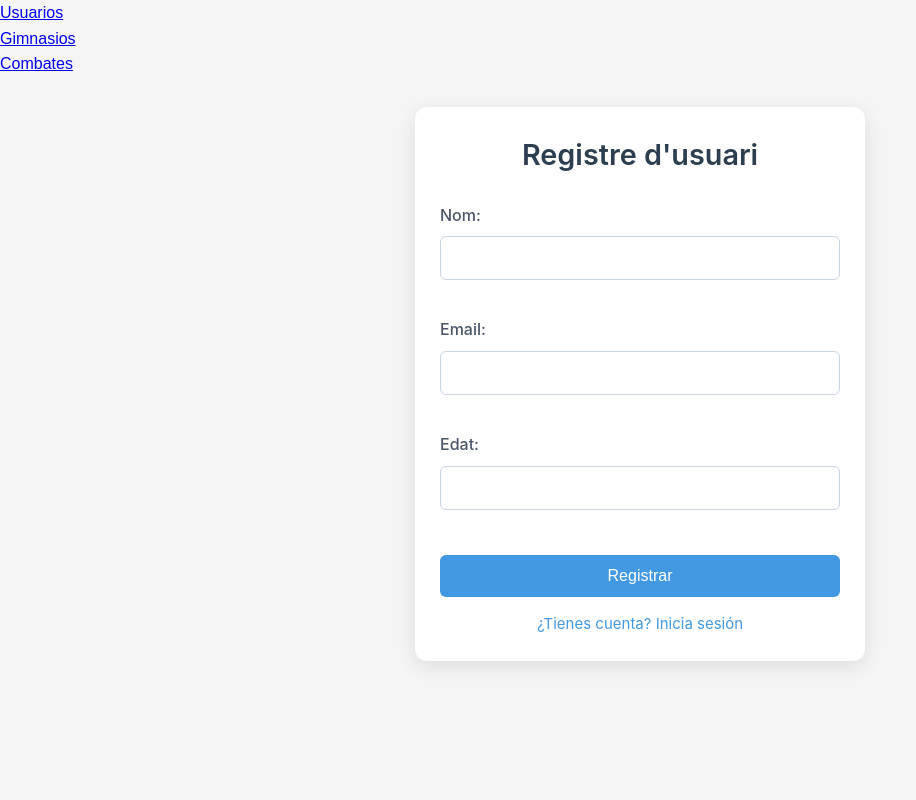
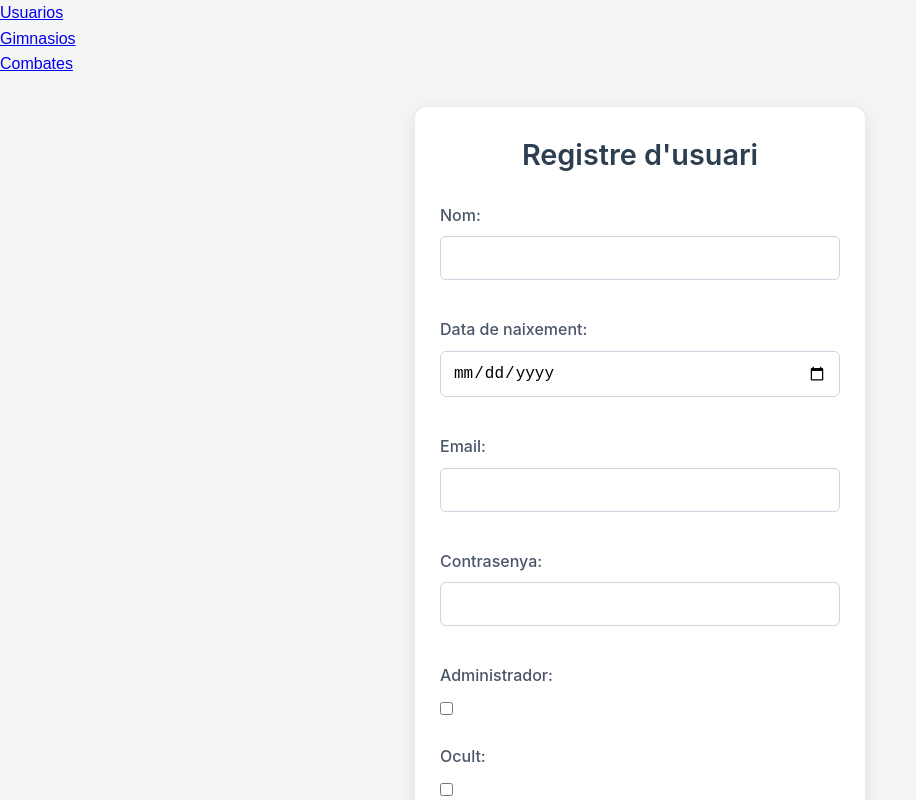
Before and after one commit to paucozar/Minim_1_Frontend_G3, an Angular app: page /register in a window 1280 px wide. Shown: the top 800 px of the page, without its empty margins (0-916 px from the left). Built offline with nearby package versions, Linux system fonts and the light colour scheme.

Commit message:
Sobrescribir rama main con los cambios actuales

```diff
--- a/src/app/login/login.component.ts
+++ b/src/app/login/login.component.ts
@@ -42,7 +42,7 @@ ngOnInit(): void {
     return this.formularioLogin.get(controlName)?.hasError(errorType) && this.formularioLogin.get(controlName)?.touched;
   }
 
-  login(){
+  login() {
     if (this.formularioLogin.invalid) {
       this.formularioLogin.markAllAsTouched();
       return;
@@ -53,14 +53,17 @@ ngOnInit(): void {
     this.authService.login(loginData).subscribe({
       next: (response) => {
         console.log('Login exitoso:', response);
-        this.exportLoggedIn.emit(true);
-        this.router.navigate(['/usuario']);
-
-
+        this.router.navigate(['/users']); // Redirigir al componente de usuarios
       },
       error: (error) => {
         console.error('Error en el login:', error);
-        alert('Error en el login, verifica tus credenciales');
+        if (error.status === 404) {
+          alert('Usuario no encontrado. Por favor, verifica tu email.');
+        } else if (error.status === 400 || error.status === 401) {
+          alert('Contraseña incorrecta. Por favor, verifica tu contraseña.');
+        } else {
+          alert('Error en el servidor. Inténtalo más tarde.');
+        }
       }
     });
   }
--- a/src/app/register/register.component.html
+++ b/src/app/register/register.component.html
@@ -14,6 +14,17 @@
     </div>
 
     <div class="form-group">
+      <label for="birthDate">Data de naixement:</label>
+      <input
+        type="date"
+        id="birthDate"
+        formControlName="birthDate"
+        class="form-control"
+        [ngClass]="{'form-control-error': teError('birthDate', 'required')}">
+      <div class="error-message" *ngIf="teError('birthDate', 'required')">Data de naixement requerida.</div>
+    </div>
+
+    <div class="form-group">
       <label for="email">Email:</label>
       <input
         type="email"
@@ -26,15 +37,33 @@
     </div>
 
     <div class="form-group">
-      <label for="age">Edat:</label>
+      <label for="password">Contrasenya:</label>
       <input
-        type="number"
-        id="age"
-        formControlName="age"
+        type="password"
+        id="password"
+        formControlName="password"
         class="form-control"
-        [ngClass]="{'form-control-error': teError('age', 'required') || teError('age', 'min')}">
-      <div class="error-message" *ngIf="teError('age', 'required')">Edat requerida.</div>
-      <div class="error-message" *ngIf="teError('age', 'min')">Edat > 0.</div>
+        [ngClass]="{'form-control-error': teError('password', 'required') || teError('password', 'minlength')}">
+      <div class="error-message" *ngIf="teError('password', 'required')">Contrasenya requerida.</div>
+      <div class="error-message" *ngIf="teError('password', 'minlength')">La contrasenya ha de tenir almenys 8 caràcters.</div>
+    </div>
+
+    <div class="form-group">
+      <label for="isAdmin">Administrador:</label>
+      <input
+        type="checkbox"
+        id="isAdmin"
+        formControlName="isAdmin"
+        class="form-check-input">
+    </div>
+
+    <div class="form-group">
+      <label for="isHidden">Ocult:</label>
+      <input
+        type="checkbox"
+        id="isHidden"
+        formControlName="isHidden"
+        class="form-check-input">
     </div>
 
     <div class="form-actions">
--- a/src/app/register/register.component.ts
+++ b/src/app/register/register.component.ts
@@ -20,11 +20,13 @@ export class RegisterComponent {
     private form: FormBuilder,
     private userService: UserService
   ) {
-
     this.formularioRegistre = this.form.group({
       name: ['', Validators.required],
+      birthDate: ['', Validators.required],
       email: ['', [Validators.required, Validators.email]],
-      age: ['', [Validators.required, Validators.min(1)]]
+      password: ['', [Validators.required, Validators.minLength(8)]],
+      isAdmin: [false],
+      isHidden: [false]
     });
   }
 
--- a/src/app/services/auth.service.ts
+++ b/src/app/services/auth.service.ts
@@ -6,8 +6,9 @@ import { Observable } from 'rxjs';
   providedIn: 'root'
 })
 export class AuthService {
-  private apiUrl = "https://reqres.in/api/login";
-  constructor(private http: HttpClient) { }
+  private apiUrl = 'http://localhost:9000/api/users/login'; // URL del endpoint de login
+
+  constructor(private http: HttpClient) {}
 
   login(credentials: { email: string; password: string }): Observable<any> {
     return this.http.post(this.apiUrl, credentials);
```
